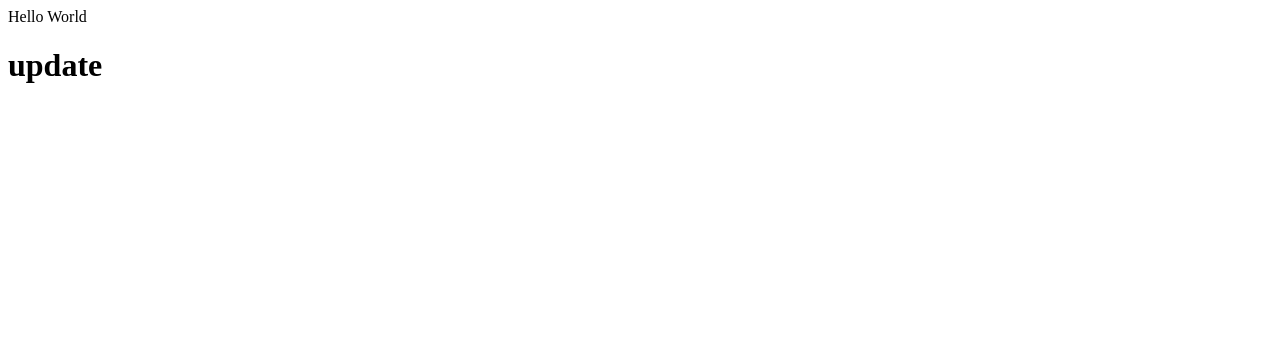
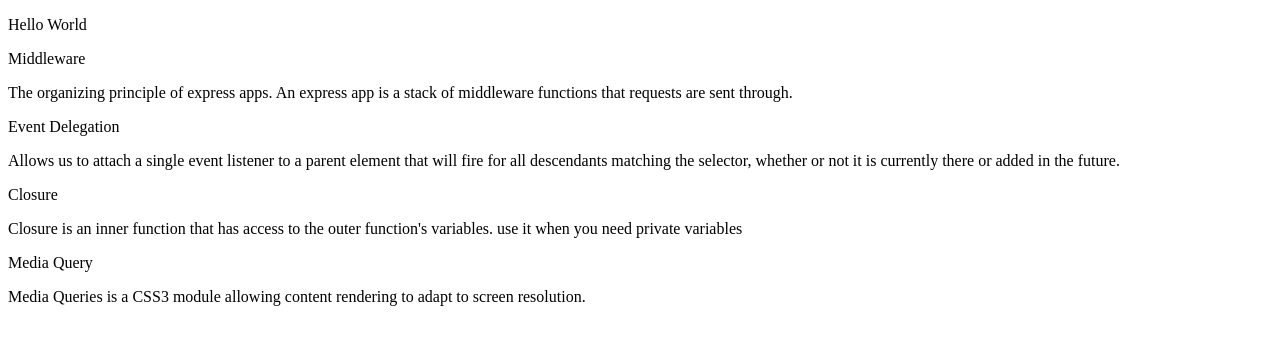
Before and after one commit to jxl19/MyNoteCard, a website: page public/index.html in a window 1280 px wide. Drawn offline with nearby package versions, Linux system fonts and the light colour scheme.

Commit message:
mock data

```diff
--- /dev/null
+++ b/public/app.js
@@ -0,0 +1,52 @@
+var mock_notecards = {
+    "notecards": [
+        {
+            "title": "Middleware",
+            "category": "Node",
+            "definition": "The organizing principle of express apps. An express app is a stack of middleware functions that requests are sent through.",
+            "tags": ["node", "javascript", "express"],
+        },
+        {
+            "title": "Event Delegation",
+            "category": "JavaScript",
+            "definition": "Allows us to attach a single event listener to a parent element that will fire for all descendants matching the selector, whether or not it is currently there or added in the future.",
+            "tags": ["JS", "jQuery"],
+        },
+        {
+            "title": "Closure",
+            "category": "JavaScript",
+            "definition": "Closure is an inner function that has access to the outer function's variables. use it when you need private variables",
+            "tags": ["JS", "functions", "global", "local"],
+        },
+        {
+            "title": "Media Query",
+            "category": "CSS",
+            "definition": "Media Queries is a CSS3 module allowing content rendering to adapt to screen resolution.",
+            "tags": ["css", "html", "resolution"]
+        }
+    ]
+};
+
+function getNoteCard(callbackFn){
+    setTimeout(function() {
+        callbackFn(mock_notecards)
+    },1);
+}
+
+function displayNoteCard(data) {
+    for (index in data.notecards){
+        $("body").append(
+            "<p>" + data.notecards[index].title + "</p>" +
+            "<p>" + data.notecards[index].definition + "</p>"
+        )
+    }
+}
+
+function getAndDisplayNoteCard() {
+    getNoteCard(displayNoteCard);
+}
+
+getAndDisplayNoteCard();
+
+
+//need routers for: category, tag, title
--- a/public/index.html
+++ b/public/index.html
@@ -1,3 +1,10 @@
-<p>Hello World</p>
+<!DOCTYPE html>
+<html>
 
-<h1> update </h1>
+<body>
+    <p>Hello World</p>
+</body>
+<script src="https://cdnjs.cloudflare.com/ajax/libs/jquery/3.1.0/jquery.min.js"></script>
+<script type="text/javascript" src="app.js"></script>
+
+</html>
```
